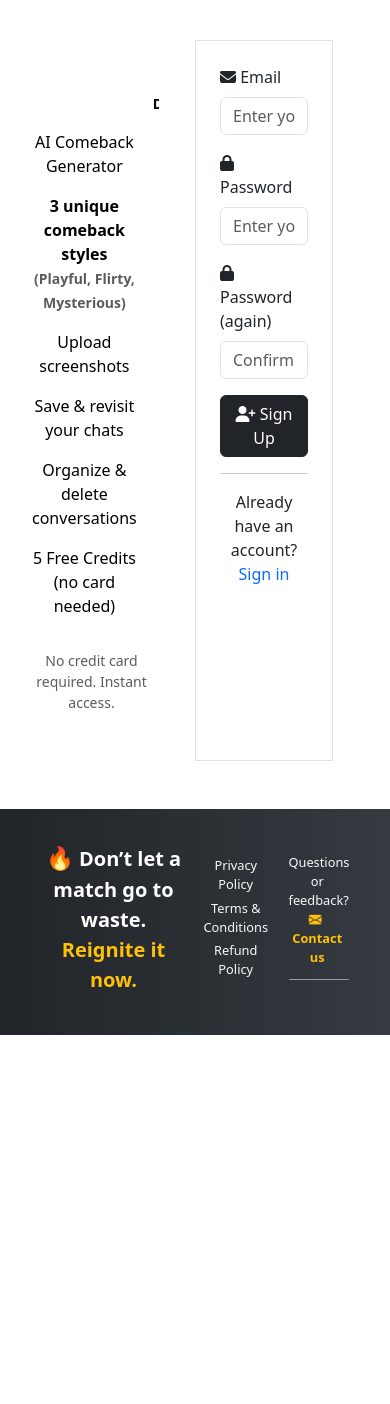
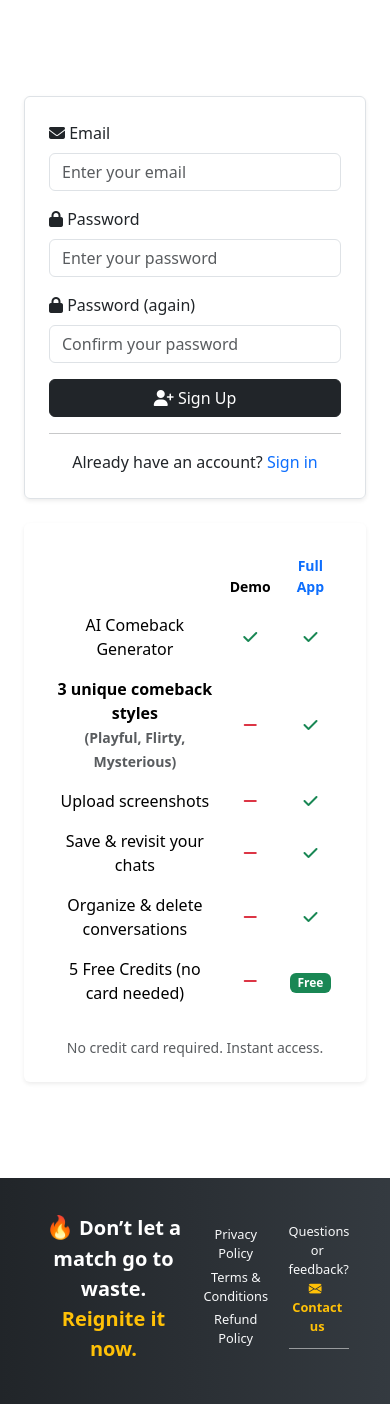
Before and after one commit to attreyabhatt/reignite, a Django app: page /accounts/signup/ in a window 390 px wide. Shown: the part 69-1473 px from the top of the page. Before the commit the page ends 1104 px from the top, so only its background shows below. Run offline with Django 5.2, Linux system fonts and the light colour scheme.

Commit message:
fixed responsiveness of all account pages

```diff
--- a/src/templates/account/signup.html
+++ b/src/templates/account/signup.html
@@ -4,68 +4,11 @@
 {% block head_title %}{% trans "Sign Up" %}{% endblock %}
 
 {% block accountcontent %}
-    <div class="col-6 mt-3">
-        <!-- Upgrade Feature Comparison & CTA -->
-        <div class="row justify-content-center mb-4">
-            <div class="col-12 col-md-12">
-                <div class="card  border-0">
-                    <div class="card-body p-4">
-
-                        <div class="table-responsive">
-                            <table class="table table-borderless text-center align-middle mb-0">
-                                <thead>
-                                    <tr class="small text-muted">
-                                        <th></th>
-                                        <th>Demo</th>
-                                        <th class="fw-bold text-primary">Full App</th>
-                                    </tr>
-                                </thead>
-                                <tbody>
-                                    <tr>
-                                        <td>AI Comeback Generator</td>
-                                        <td><i class="fa fa-check text-success"></i></td>
-                                        <td><i class="fa fa-check text-success"></i></td>
-                                    </tr>
-                                    <tr>
-                                        <td><b>3 unique comeback styles<br><span class="small text-muted">(Playful, Flirty,
-                                                    Mysterious)</span></b></td>
-                                        <td><i class="fa fa-minus text-danger"></i></td>
-                                        <td><i class="fa fa-check text-success"></i></td>
-                                    </tr>
-                                    <tr>
-                                        <td>Upload screenshots</td>
-                                        <td><i class="fa fa-minus text-danger"></i></td>
-                                        <td><i class="fa fa-check text-success"></i></td>
-                                    </tr>
-                                    <tr>
-                                        <td>Save & revisit your chats</td>
-                                        <td><i class="fa fa-minus text-danger"></i></td>
-                                        <td><i class="fa fa-check text-success"></i></td>
-                                    </tr>
-                                    <tr>
-                                        <td>Organize & delete conversations</td>
-                                        <td><i class="fa fa-minus text-danger"></i></td>
-                                        <td><i class="fa fa-check text-success"></i></td>
-                                    </tr>
-                                    <tr>
-                                        <td>5 Free Credits (no card needed)</td>
-                                        <td><i class="fa fa-minus text-danger"></i></td>
-                                        <td><span class="badge bg-success">Free</span></td>
-                                    </tr>
-                                </tbody>
-                            </table>
-                        </div>
-                        <div class="text-center mt-4">
-                            <div class="small text-muted mt-2">
-                                No credit card required. Instant access.
-                            </div>
-                        </div>
-                    </div>
-                </div>
-            </div>
-        </div>
-    </div>
-<div class="offset-md-1 col-4 border p-4 mt-3">
+<div class="container">
+    <div class="row justify-content-center align-items-start">
+        <!-- Signup Form -->
+        <div class="col-12 col-lg-4 order-1 order-lg-1 mt-4">
+            <div class="border p-4 shadow-sm rounded">
                 <form method="post" action="{% url 'account_signup' %}">
                     {% csrf_token %}
 
@@ -73,7 +16,6 @@
                         <label for="{{ form.email.id_for_label }}" class="form-label">
                             <i class="fas fa-envelope"></i> {{ form.email.label }}
                         </label>
-
                         {% if request.GET.message == "out_of_credits" %}
                         <div class="alert alert-warning text-center mb-3 small">
                             You're out of chat credits. <br>Sign up to unlock unlimited replies!
@@ -83,9 +25,7 @@
                                id="{{ form.email.id_for_label }}" name="{{ form.email.name }}"
                                value="{{ form.email.value|default:'' }}" placeholder="Enter your email">
                         {% if form.email.errors %}
-            <div class="invalid-feedback">
-                {{ form.email.errors }}
-            </div>
+                        <div class="invalid-feedback">{{ form.email.errors }}</div>
                         {% endif %}
                     </div>
 
@@ -97,9 +37,7 @@
                                id="{{ form.password1.id_for_label }}" name="{{ form.password1.name }}"
                                placeholder="Enter your password">
                         {% if form.password1.errors %}
-            <div class="invalid-feedback">
-                {{ form.password1.errors }}
-            </div>
+                        <div class="invalid-feedback">{{ form.password1.errors }}</div>
                         {% endif %}
                     </div>
 
@@ -111,9 +49,7 @@
                                id="{{ form.password2.id_for_label }}" name="{{ form.password2.name }}"
                                placeholder="Confirm your password">
                         {% if form.password2.errors %}
-            <div class="invalid-feedback">
-                {{ form.password2.errors }}
-            </div>
+                        <div class="invalid-feedback">{{ form.password2.errors }}</div>
                         {% endif %}
                     </div>
 
@@ -125,11 +61,41 @@
                 <hr>
                 <div class="text-center">
                     <p class="mb-0">Already have an account?
-            <a href="{% url 'account_login' %}" class="text-decoration-none">
-                <i class=""></i> Sign in
-            </a>
+                        <a href="{% url 'account_login' %}" class="text-decoration-none">Sign in</a>
                     </p>
                 </div>
             </div>
+        </div>
 
+        <!-- Comparison Table -->
+        <div class="col-12 col-lg-6 order-2 order-lg-2 mt-4">
+            <div class="card border-0 shadow-sm">
+                <div class="card-body p-4">
+                    <div class="table-responsive">
+                        <table class="table table-borderless text-center align-middle mb-0">
+                            <thead>
+                                <tr class="small text-muted">
+                                    <th></th>
+                                    <th>Demo</th>
+                                    <th class="fw-bold text-primary">Full App</th>
+                                </tr>
+                            </thead>
+                            <tbody>
+                                <tr><td>AI Comeback Generator</td><td><i class="fa fa-check text-success"></i></td><td><i class="fa fa-check text-success"></i></td></tr>
+                                <tr><td><b>3 unique comeback styles<br><span class="small text-muted">(Playful, Flirty, Mysterious)</span></b></td><td><i class="fa fa-minus text-danger"></i></td><td><i class="fa fa-check text-success"></i></td></tr>
+                                <tr><td>Upload screenshots</td><td><i class="fa fa-minus text-danger"></i></td><td><i class="fa fa-check text-success"></i></td></tr>
+                                <tr><td>Save & revisit your chats</td><td><i class="fa fa-minus text-danger"></i></td><td><i class="fa fa-check text-success"></i></td></tr>
+                                <tr><td>Organize & delete conversations</td><td><i class="fa fa-minus text-danger"></i></td><td><i class="fa fa-check text-success"></i></td></tr>
+                                <tr><td>5 Free Credits (no card needed)</td><td><i class="fa fa-minus text-danger"></i></td><td><span class="badge bg-success">Free</span></td></tr>
+                            </tbody>
+                        </table>
+                    </div>
+                    <div class="text-center mt-4">
+                        <div class="small text-muted">No credit card required. Instant access.</div>
+                    </div>
+                </div>
+            </div>
+        </div>
+    </div>
+</div>
 {% endblock %}
--- a/src/templates/account/signup_base.html
+++ b/src/templates/account/signup_base.html
@@ -1,7 +1,9 @@
 {% extends "base.html" %}
+{% block extra_head %}
+{% endblock extra_head %}
 
 {% block content %}
-<div class="row bg-white">
+<div class="container flex-grow-1 d-flex flex-column justify-content-center py-5">
         {% block accountcontent %}
         {% endblock %}
 </div>
--- a/src/templates/base.html
+++ b/src/templates/base.html
@@ -31,14 +31,15 @@
     {% endblock extra_head %}
 </head>
 
-<body class="">
+<body class="d-flex flex-column min-vh-100">
     {% include "navbar.html" %}
-    <main class="pt-4">
+    <main class="flex-grow-1 pt-4">
         {% block content %}
         {% endblock %}
         <!-- CTA FOOTER -->
-        {% include "footer.html" %}
-
+        <footer>
+            {% include "footer.html" %}
+        </footer>
     </main>
     <script src="https://cdn.jsdelivr.net/npm/bootstrap@5.3.6/dist/js/bootstrap.bundle.min.js"></script>
     {% block extra_scripts %}
```
Also changed, not shown: src/templates/account/base.html (+8 -6 lines). Lines whose indentation alone changed are shown as unchanged.
